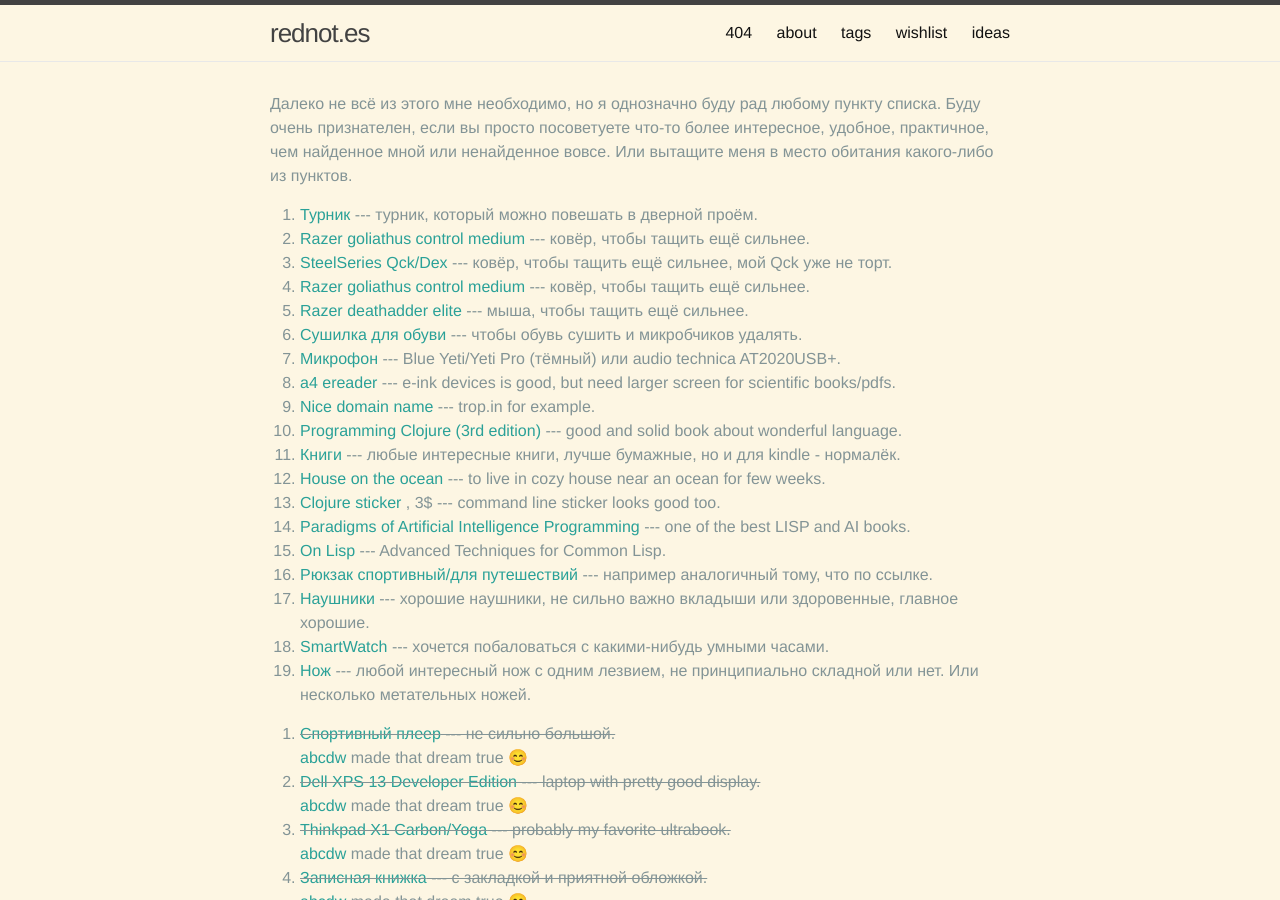
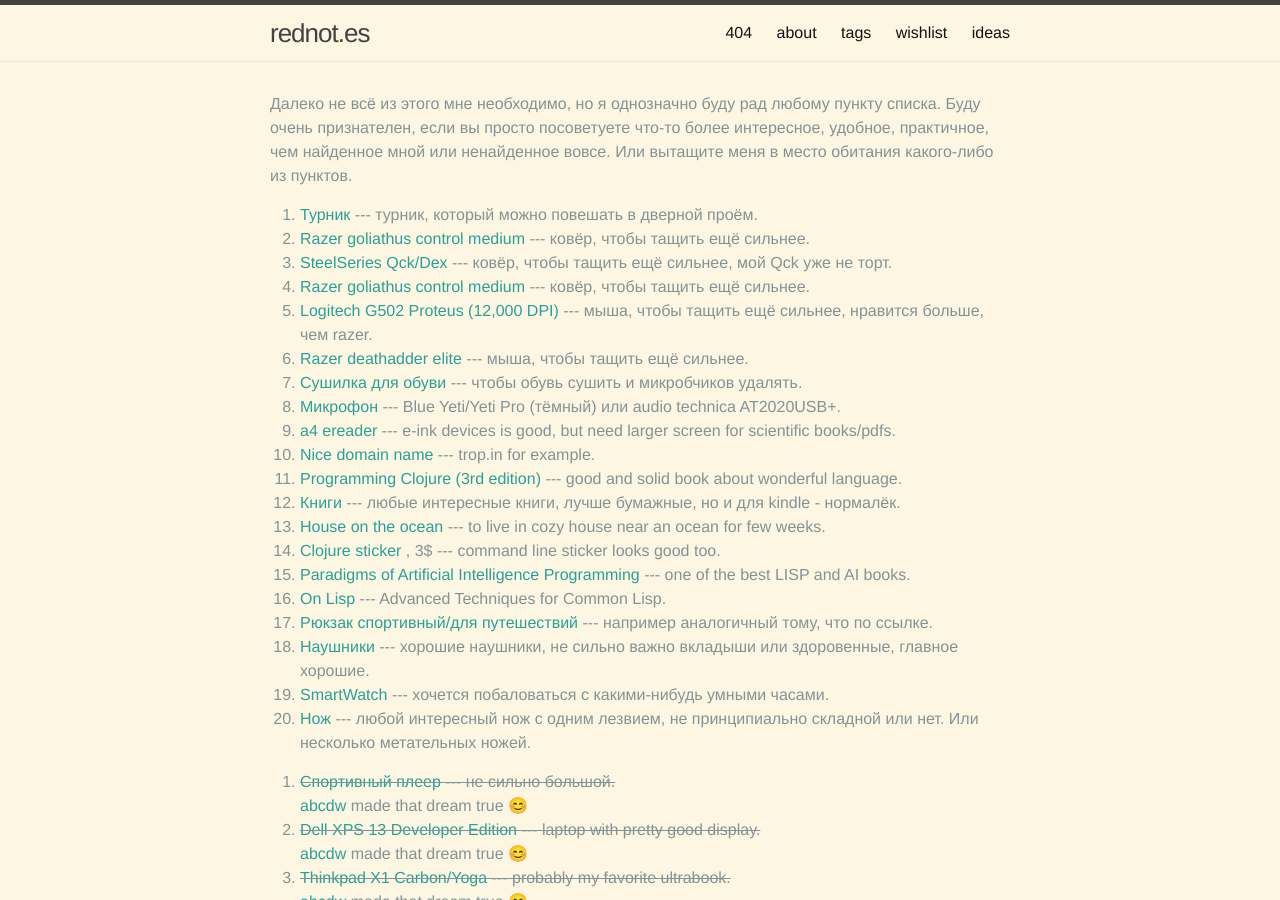
Before and after one commit to rednotes/rednotes.github.io, a Jekyll site: the page built from pages/wishlist.html, in a window 1280 px wide and 900 px high. Built offline with Jekyll 4.4.1, drawn with Linux system fonts in a browser that asks for light colours; nearby versions of some CDN libraries; emoji names are drawn with the system emoji font; comment, search, counter and statistics services are not loaded.

Commit message:
Add logitech mouse to wishlist

```diff
--- a/_data/wishlist.yml
+++ b/_data/wishlist.yml
@@ -12,6 +12,10 @@
 - name: Razer goliathus control medium
   description: ковёр, чтобы тащить ещё сильнее
   url: https://www.razerzone.com/gaming-mouse-mats/razer-goliathus-control
+
+- name: Logitech G502 Proteus (12,000 DPI)
+  description: мыша, чтобы тащить ещё сильнее, нравится больше, чем razer
+  url: https://www.amazon.com/dp/B019OB663A/?tag=tomsguide_dealsyellowbox-20&amp;ascsubtag=17531512418464822&amp;SubscriptionId=AKIAJLYKPRLXUSF4GDIQ&amp;linkCode=xm2&amp;camp=2025&amp;creative=165953
 
 - name: Razer deathadder elite
   description: мыша, чтобы тащить ещё сильнее
```
